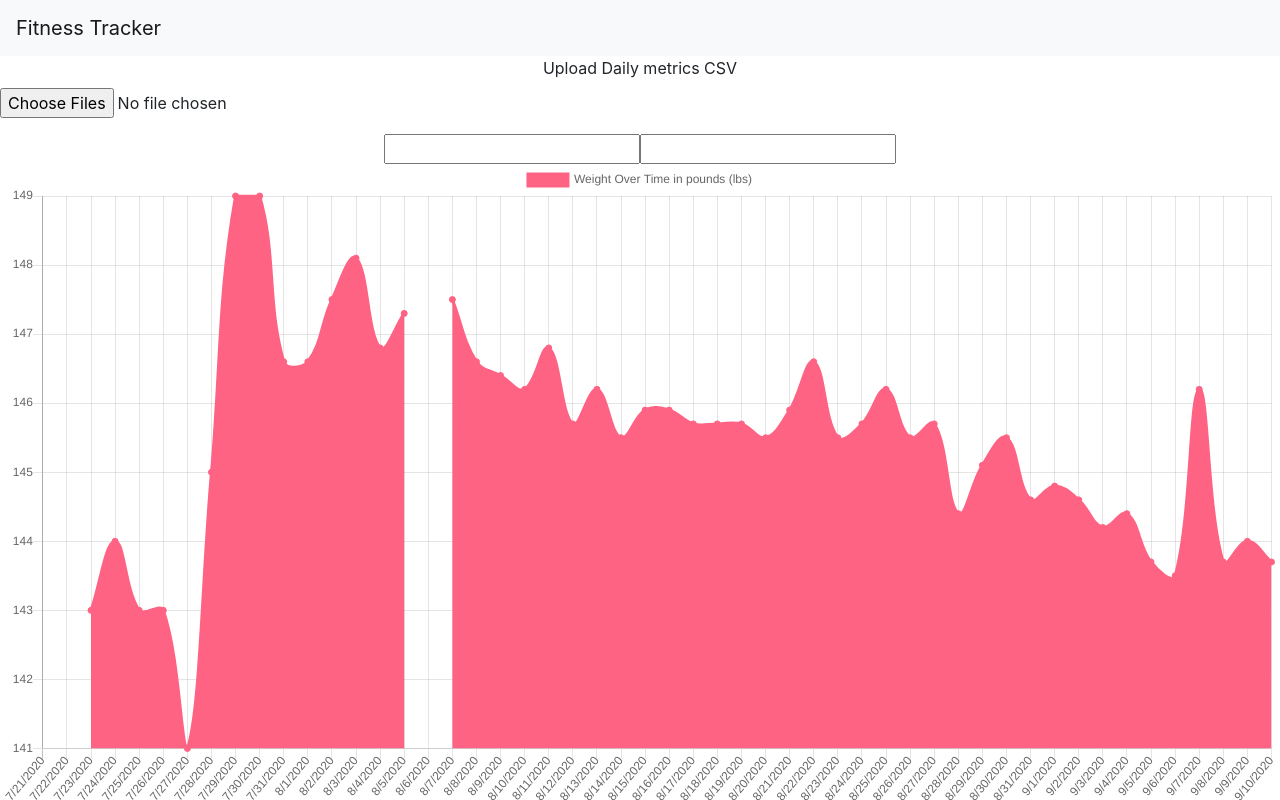
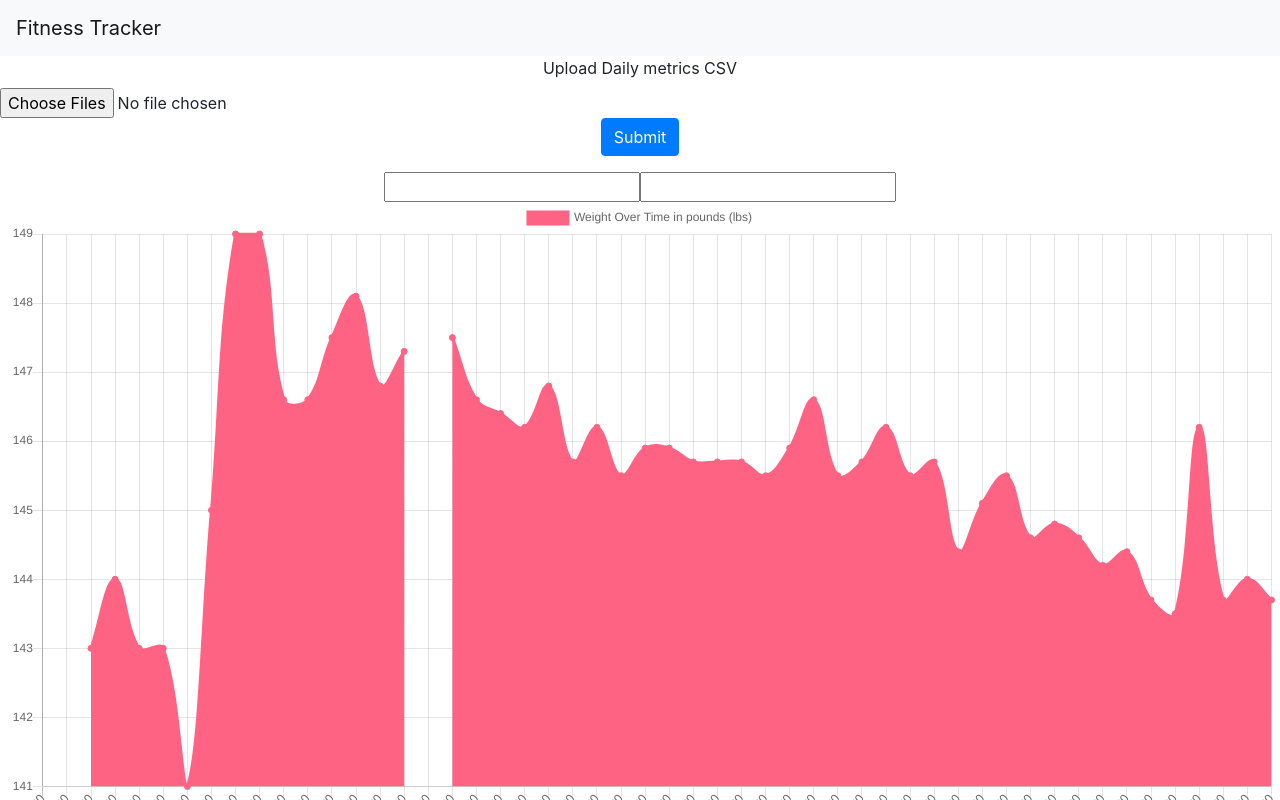
Before and after one commit to MajorZiploc/BodyComp, a React (Create React App) app in the folder client/: page / in a window 1280 px wide. Shown: the top 800 px of the page. Built offline with nearby package versions, Linux system fonts and the light colour scheme.

Commit message:
WIP form

```diff
--- a/client/src/Components/CSVForm.tsx
+++ b/client/src/Components/CSVForm.tsx
@@ -1,12 +1,32 @@
 import React from 'react';
-import { Form } from 'react-bootstrap';
+import { Form, Button, FormGroup, FormFile } from 'react-bootstrap';
 
 function CSVForm() {
+  function onSubmit(e: any) {
+    var x = e.target.files[0];
+    console.log('submitted');
+    console.log(e);
+  }
+
+  function onSelect(e: any) {
+    console.log('submitted');
+    console.log(e);
+  }
+
   return (
-    <Form>
-      <Form.Group>
-        <Form.File id='CSVFileUpload' label='Upload Daily metrics CSV' multiple type='file' />
-      </Form.Group>
+    <Form onSubmit={(e: any) => onSubmit(e)}>
+      <FormGroup role='form'>
+        <FormFile
+          id='CSVFileUpload'
+          label='Upload Daily metrics CSV'
+          multiple
+          type='file'
+          onSelect={(e: any) => onSelect(e)}
+        />
+        <Button variant='primary' type='submit'>
+          Submit
+        </Button>
+      </FormGroup>
     </Form>
   );
 }
```
